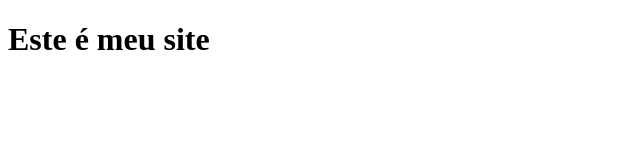
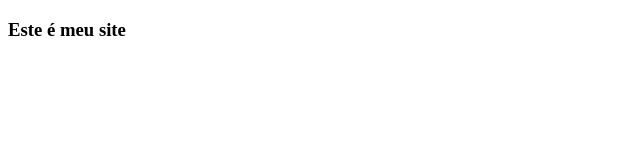
Before and after one commit to felipeantero/temporary, a plain HTML site: page index.html in a window 1280 px wide. Shown: the whole page, without its empty margins (0-640 px from the left). Drawn offline with Linux system fonts and the light colour scheme.

Commit message:
Inclusão do titulo

```diff
--- a/index.html
+++ b/index.html
@@ -5,6 +5,6 @@
     <title> Meu Site </title>
 </head>
 <body>
-		<h1>Este é meu site</h1>
+	<h3>Este é meu site</h3>
 </body>
 </html>
```
